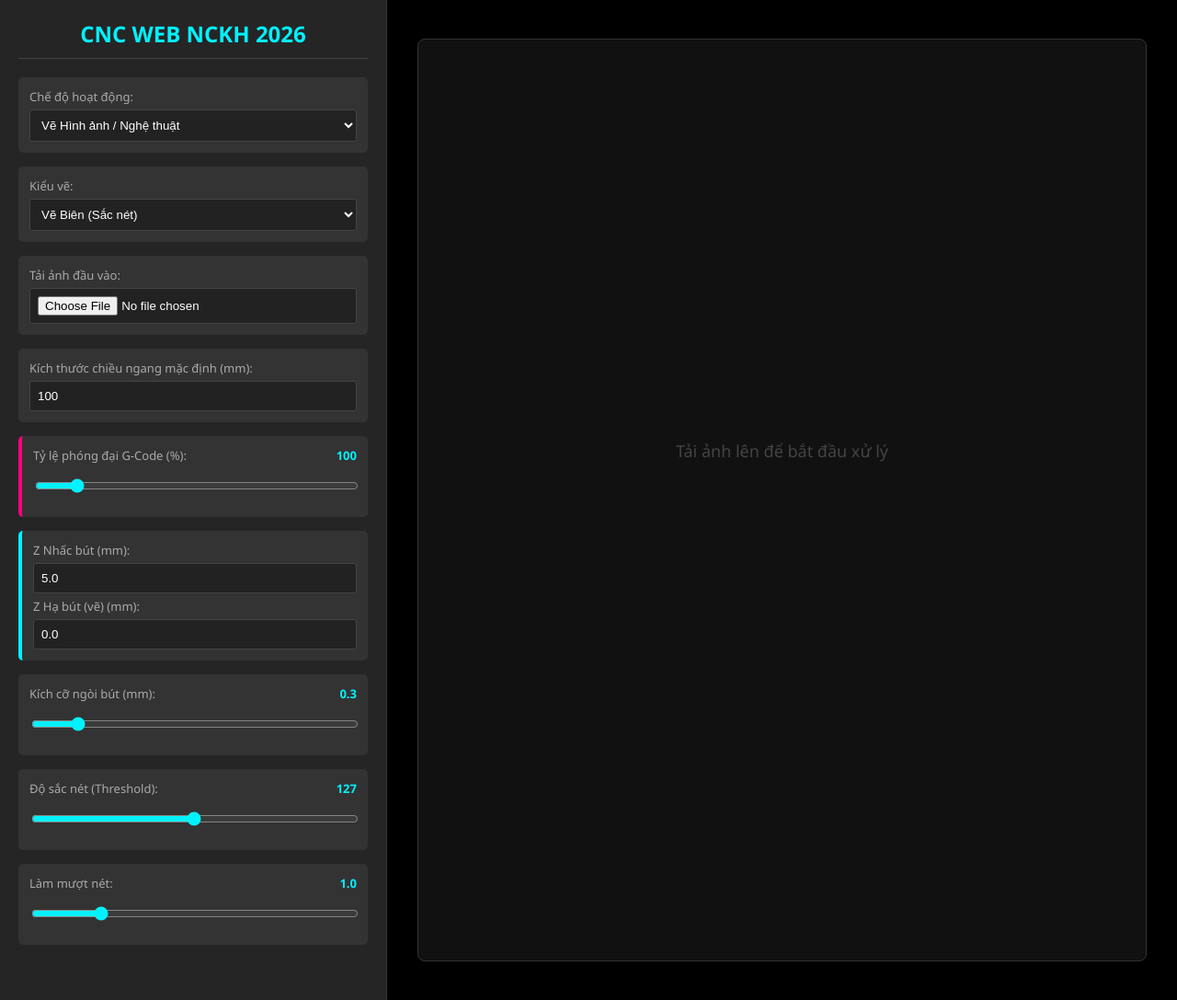
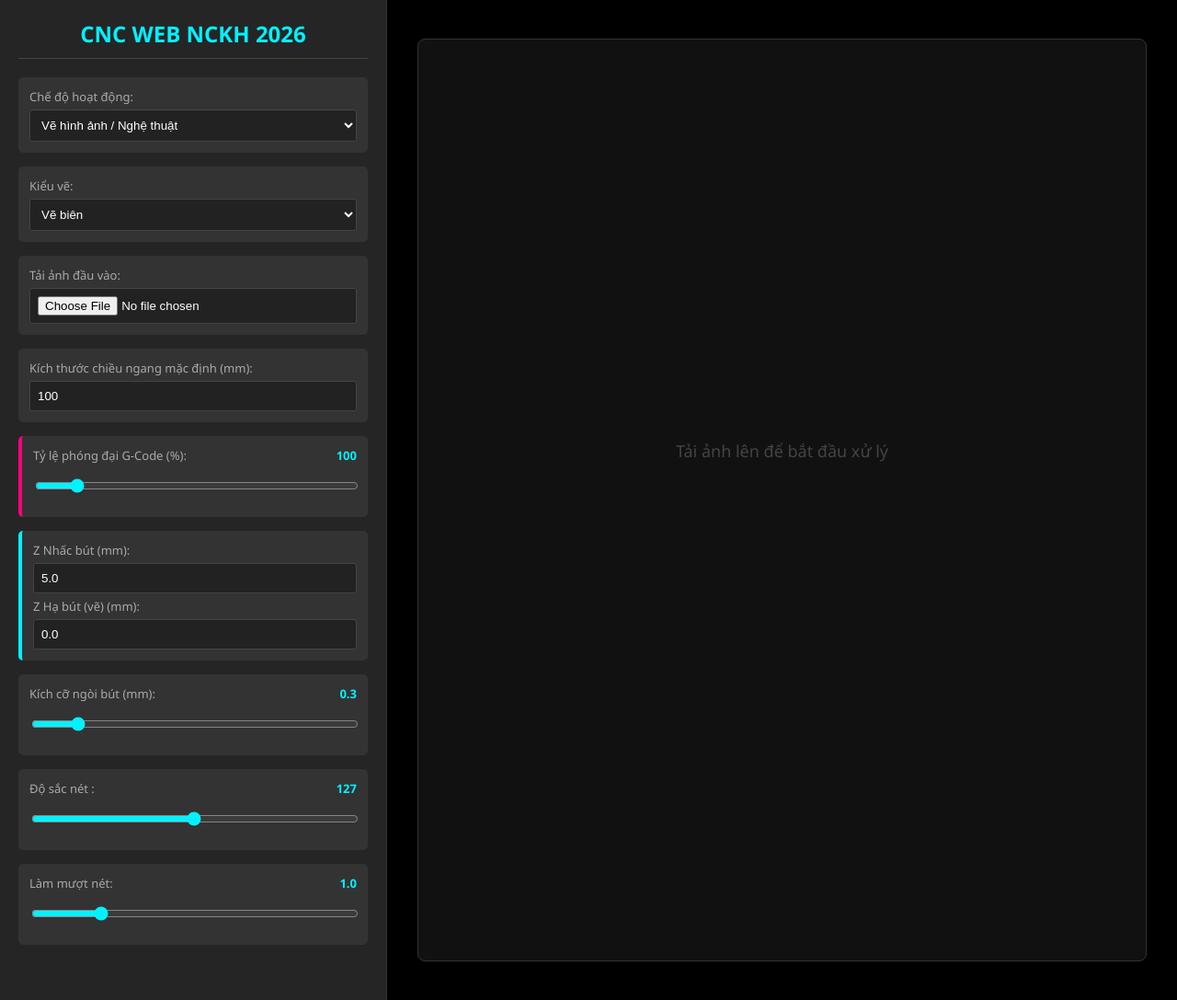
Before and after one commit to ManhPro1003/nckh, a Flask app: page / in a window 1280 px wide. Shown: the whole page at 92% size. Run offline with Flask 3, Linux system fonts and the light colour scheme.

Commit message:
Update web.html

```diff
--- a/templates/web.html
+++ b/templates/web.html
@@ -94,17 +94,17 @@
         <div class="control-group">
             <label>Chế độ hoạt động:</label>
             <select id="main_mode" onchange="updateUI()">
-                <option value="art">Vẽ Hình ảnh / Nghệ thuật</option>
-                <option value="pcb">Vẽ Mạch PCB (Tô đặc)</option>
+                <option value="art">Vẽ hình ảnh / Nghệ thuật</option>
+                <option value="pcb">Vẽ Mạch PCB </option>
             </select>
         </div>
 
         <div class="control-group" id="grp_style">
             <label>Kiểu vẽ:</label>
             <select id="art_style" onchange="updateUI()">
-                <option value="edge">Vẽ Biên (Sắc nét)</option>
-                <option value="sketch">Phác thảo (Gạch chéo)</option>
-                <option value="spiral">Xoắn ốc (Chân dung)</option>
+                <option value="edge">Vẽ biên </option>
+                <option value="sketch">Phác thảo </option>
+                <option value="spiral">Xoắn ốc </option>
             </select>
         </div>
 
@@ -136,7 +136,7 @@
         </div>
 
         <div class="control-group">
-            <label>Độ sắc nét (Threshold): <span id="thVal" class="val">127</span></label>
+            <label>Độ sắc nét : <span id="thVal" class="val">127</span></label>
             <input type="range" id="threshold" min="0" max="255" value="127" oninput="updateVal('thVal', this.value)" onchange="triggerUpdate()">
         </div>
 
```
